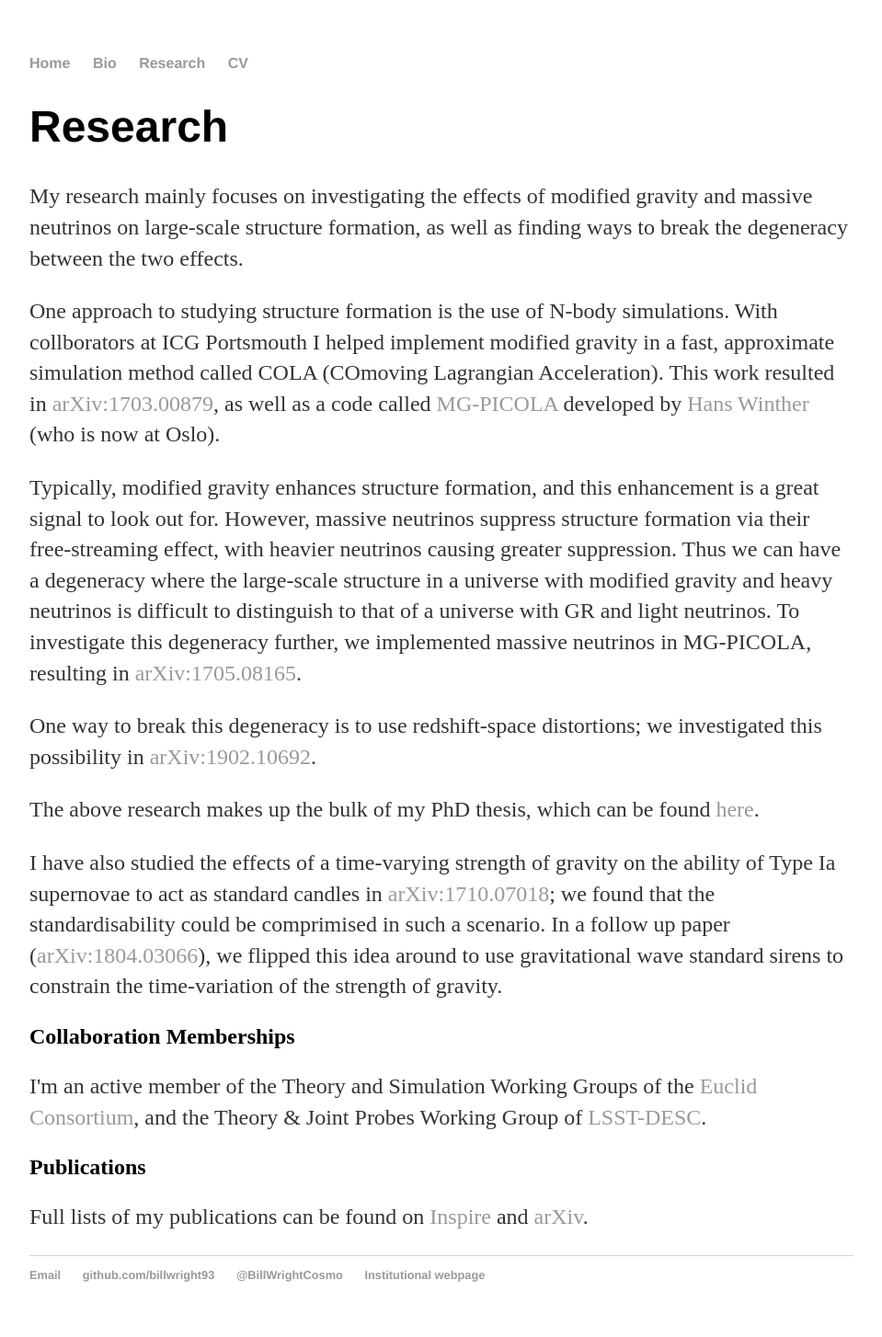
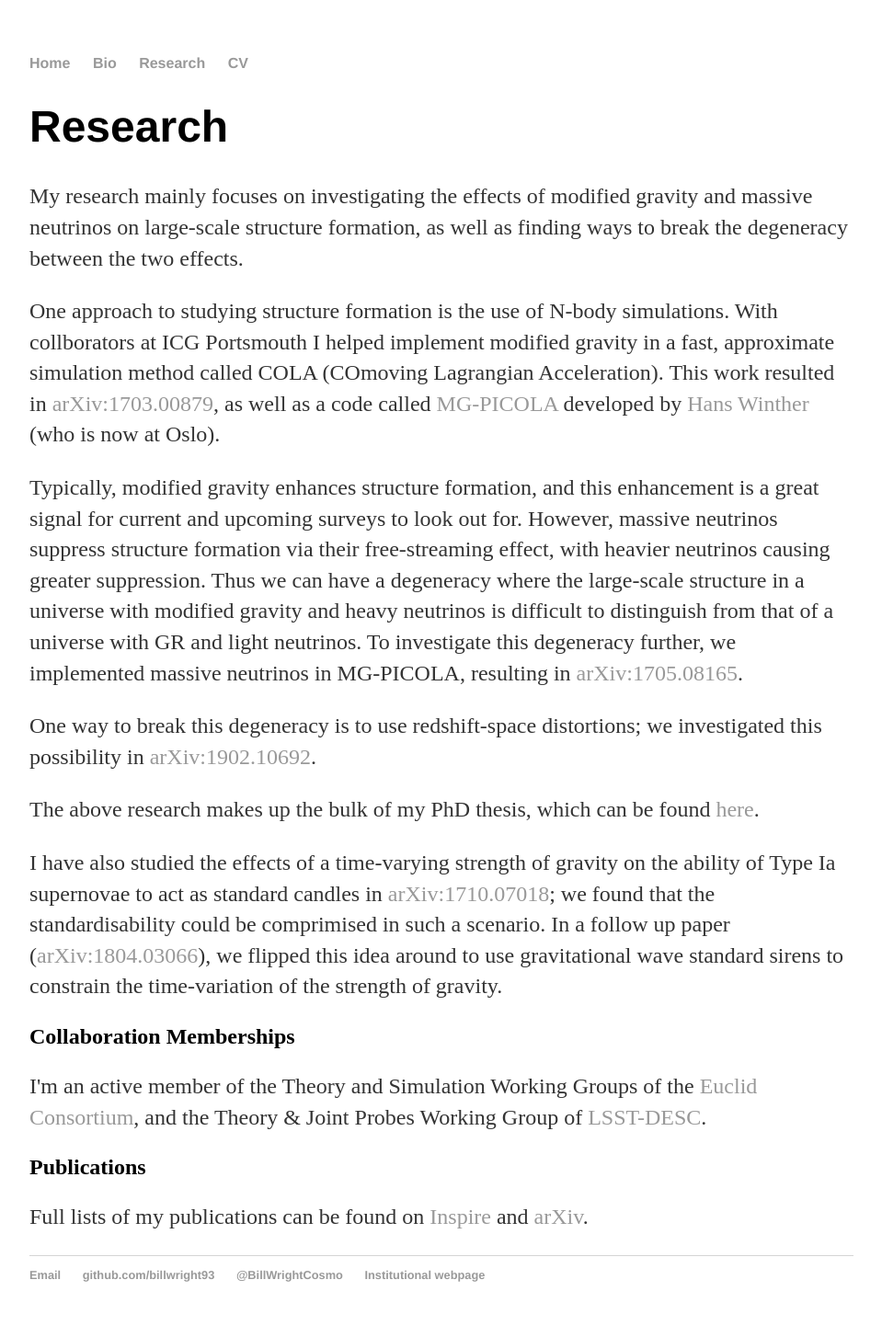
Before and after one commit to billwright93/billwright.github.io, a Jekyll site: the page built from research/index.html, in a window 1280 px wide. Shown: the whole page at 92% size, without its empty margins (160-1119 px from the left). Built offline with Jekyll 4.4.1, drawn with Linux system fonts in a browser that asks for light colours.

Commit message:
Minor changes to research description

```diff
--- a/research/index.html
+++ b/research/index.html
@@ -6,7 +6,7 @@ title: Bill Wright's Research Interests
 	<h1>Research</h1>
 	<p>My research mainly focuses on investigating the effects of modified gravity and massive neutrinos on large-scale structure formation, as well as finding ways to break the degeneracy between the two effects.</p>
 	<p>One approach to studying structure formation is the use of N-body simulations. With collborators at ICG Portsmouth I helped implement modified gravity in a fast, approximate simulation method called COLA (COmoving Lagrangian Acceleration). This work resulted in <a href="https://arxiv.org/abs/1703.00879">arXiv:1703.00879</a>, as well as a code called <a href="https://github.com/HAWinther/MG-PICOLA-PUBLIC">MG-PICOLA</a> developed by <a href="https://www.wintherscoming.no/">Hans Winther</a> (who is now at Oslo).</p>
-	<p>Typically, modified gravity enhances structure formation, and this enhancement is a great signal to look out for. However, massive neutrinos suppress structure formation via their free-streaming effect, with heavier neutrinos causing greater suppression. Thus we can have a degeneracy where the large-scale structure in a universe with modified gravity and heavy neutrinos is difficult to distinguish to that of a universe with GR and light neutrinos. To investigate this degeneracy further, we implemented massive neutrinos in MG-PICOLA, resulting in <a href="https://arxiv.org/abs/1705.08165">arXiv:1705.08165</a>.</p>
+	<p>Typically, modified gravity enhances structure formation, and this enhancement is a great signal for current and upcoming surveys to look out for. However, massive neutrinos suppress structure formation via their free-streaming effect, with heavier neutrinos causing greater suppression. Thus we can have a degeneracy where the large-scale structure in a universe with modified gravity and heavy neutrinos is difficult to distinguish from that of a universe with GR and light neutrinos. To investigate this degeneracy further, we implemented massive neutrinos in MG-PICOLA, resulting in <a href="https://arxiv.org/abs/1705.08165">arXiv:1705.08165</a>.</p>
 	<p>One way to break this degeneracy is to use redshift-space distortions; we investigated this possibility in <a href="https://arxiv.org/abs/1902.10692">arXiv:1902.10692</a>.</p>
 	<p>The above research makes up the bulk of my PhD thesis, which can be found <a href="https://researchportal.port.ac.uk/portal/en/theses/modelling-nonlinear-structure-formation-with-modified-gravity-and-massive-neutrinos(64d5bbe6-68de-4a71-a82d-934c6a344670).html">here</a>.</p>
 	<p>I have also studied the effects of a time-varying strength of gravity on the ability of Type Ia supernovae to act as standard candles in <a href="https://arxiv.org/abs/1710.07018">arXiv:1710.07018</a>; we found that the standardisability could be comprimised in such a scenario. In a follow up paper (<a href="https://arxiv.org/abs/1804.03066">arXiv:1804.03066</a>), we flipped this idea around to use gravitational wave standard sirens to constrain the time-variation of the strength of gravity.</p>
```
